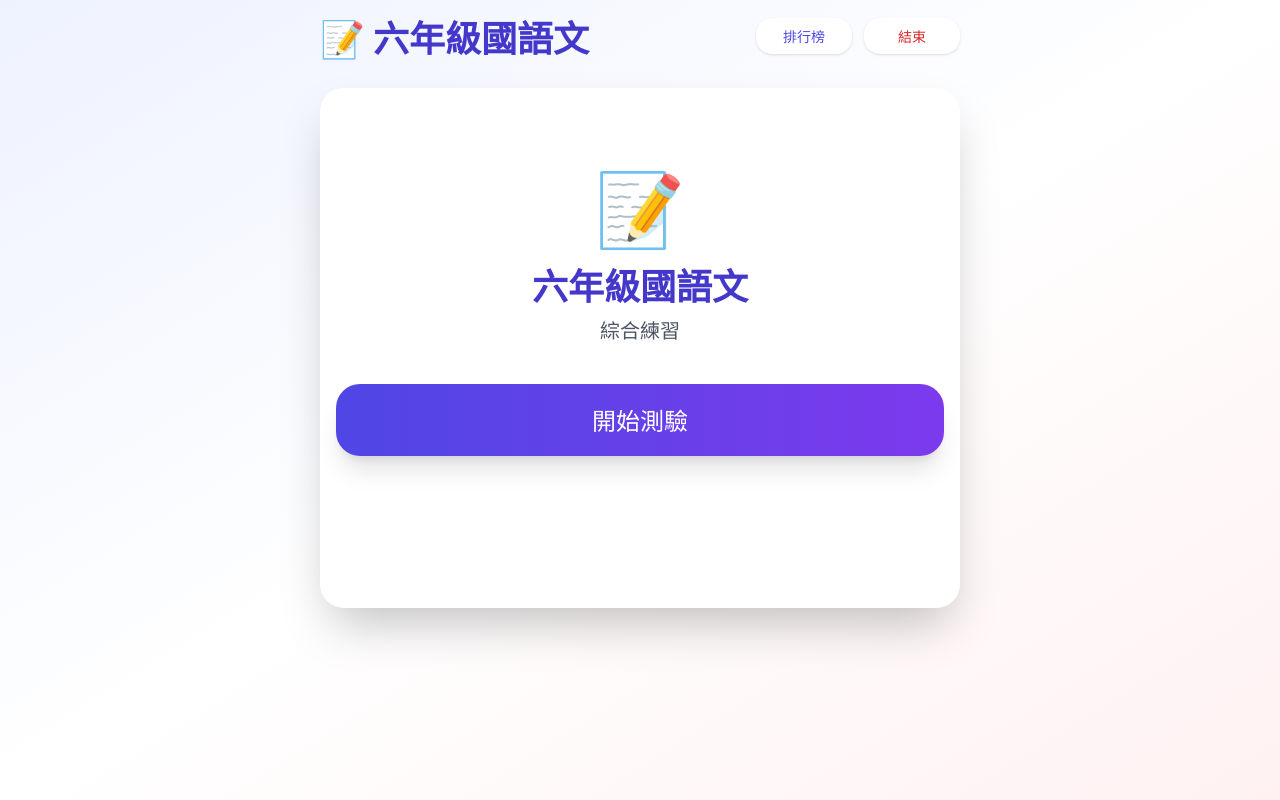
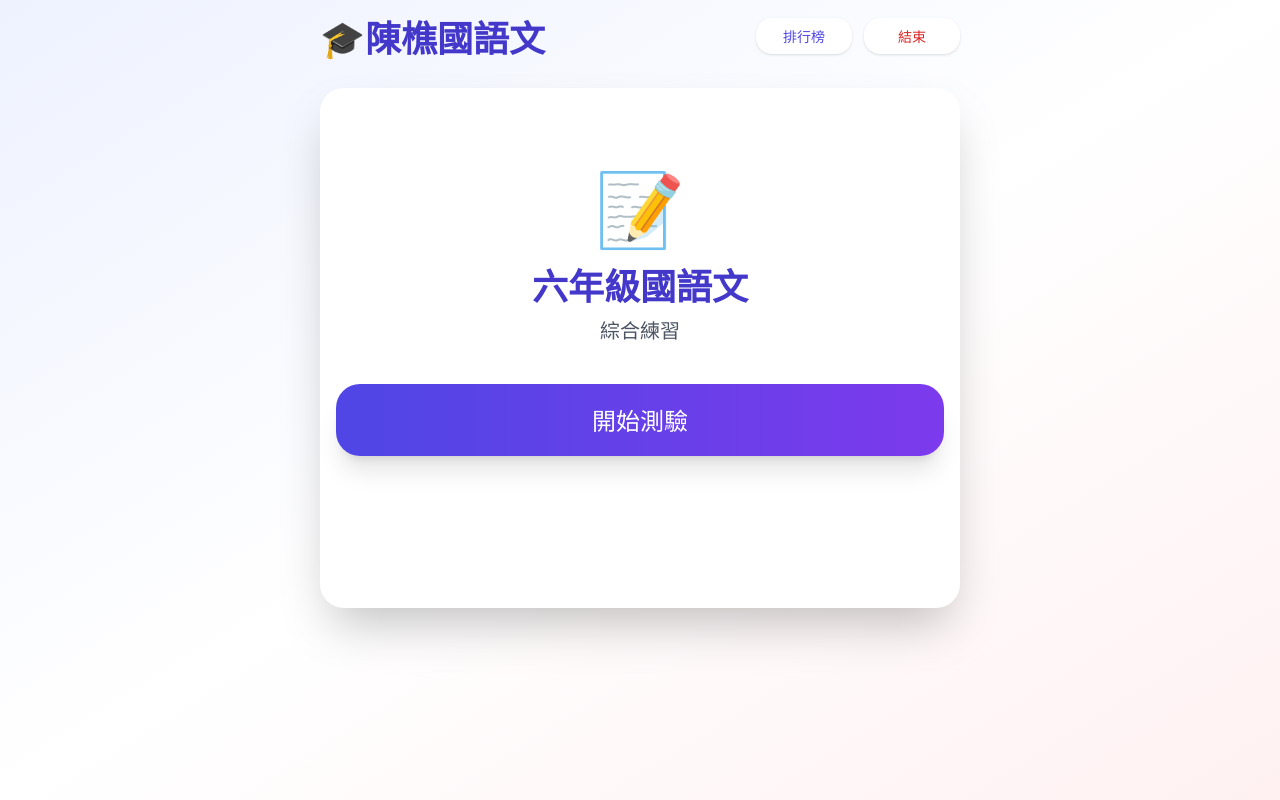
Before and after one commit to e88721th/chengyu-quiz, a plain HTML site: page index.html in a window 1280 px wide. Drawn offline with nearby package versions, Linux system fonts and the light colour scheme.

Commit message:
Add files via upload

```diff
--- a/index.html
+++ b/index.html
@@ -43,7 +43,7 @@
 <body class="bg-gradient-to-br from-indigo-50 via-white to-rose-50 min-h-screen pb-12">
   <div class="max-w-2xl mx-auto p-4">
     <div class="flex justify-between items-center mb-8">
-      <h1 class="text-4xl font-bold text-indigo-700">📝 六年級國語文</h1>
+      <h3 class="text-4xl font-bold text-indigo-700">🎓陳樵國語文</h3>
       <div class="flex gap-3" id="header-buttons">
         <button onclick="showLeaderboard()" class="px-3 py-2 bg-white rounded-2xl shadow text-indigo-600 hover:bg-indigo-50 text-sm w-24">排行榜</button>
         <button onclick="goHome()" class="px-3 py-2 bg-white rounded-2xl shadow text-indigo-600 hover:bg-indigo-50 text-sm w-24">回主頁</button>
@@ -76,7 +76,7 @@
       document.getElementById('quiz-container').innerHTML = `
         <div class="text-center py-16">
           <div class="text-7xl mb-6">📝</div>
-          <h1 class="text-4xl font-bold text-indigo-700 mb-3">六年級國語文</h1>
+          <h3 class="text-4xl font-bold text-indigo-700 mb-3">六年級國語文</h3>
           <p class="text-xl text-gray-600 mb-10">綜合練習</p>
           <button onclick="showUnitSelection()" class="w-full py-5 bg-gradient-to-r from-indigo-600 to-violet-600 text-white text-2xl font-medium rounded-3xl shadow-xl">開始測驗</button>
         </div>
```
